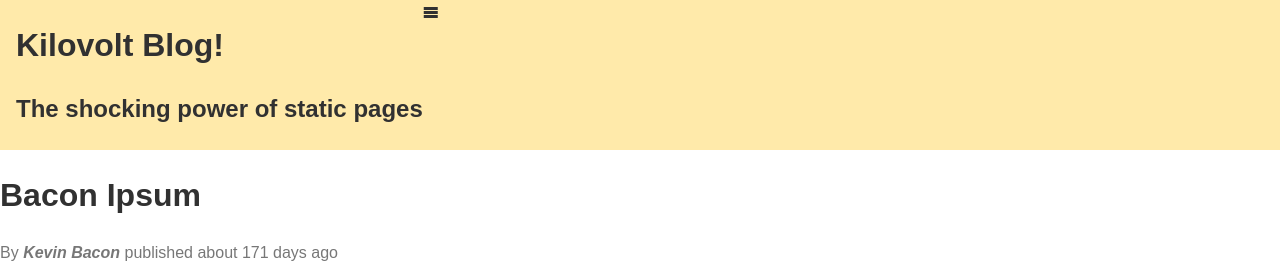
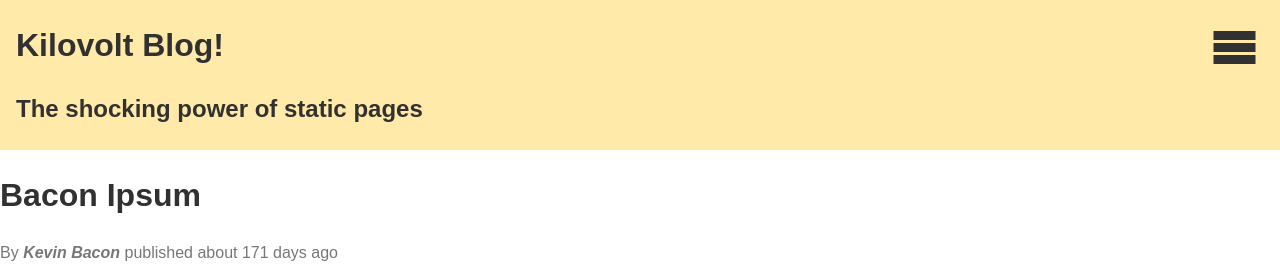
Before and after one commit to acl-301d-summer-2017/lab-01-mobile-first, a plain HTML site: page starter-code/index.html in a window 1280 px wide. Shown: the top 278 px of the page. Drawn offline with Linux system fonts and the light colour scheme; files whose address does not match are found by name.

Commit message:
Added icon-menu styles, size change and position.

```diff
--- a/starter-code/styles/modules.css
+++ b/starter-code/styles/modules.css
@@ -8,7 +8,13 @@
   padding: 0 0 .2em 1em;
 }
 
-/* TODO: Add styles for the icon-menu class. It should be bigger, and off to the right. */
+.icon-menu{
+    float: right;
+    font-size: 300%;
+    padding: 10px;
+    margin: 10px;
+}
+/* DONE: Add styles for the icon-menu class. It should be bigger, and off to the right. */
 
 .main-nav {
   padding: 0.1em;
```
